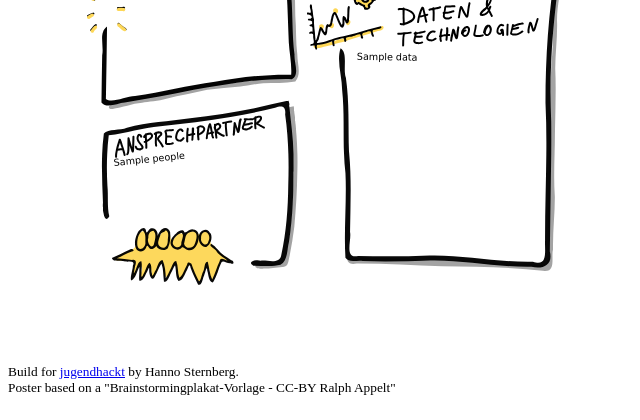
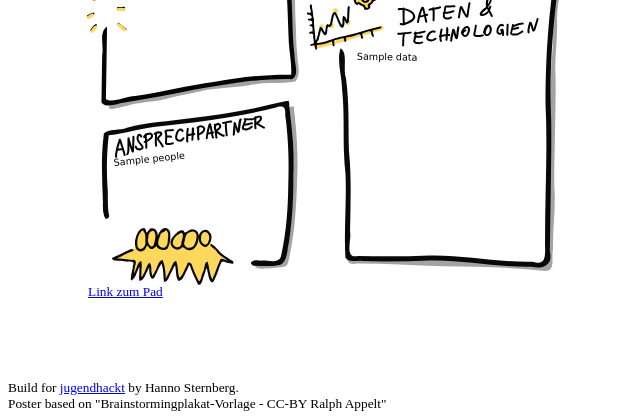
Before and after one commit to Jugendhackt/brainstorming-poster-gallery, a Flask app: template templates/poster.html in a window 1280 px wide. Shown: the part 609-1029 px from the top of the page, without its empty margins (0-640 px from the left). Before the commit the page ends 1004 px from the top, so only its background shows below. Run offline with Flask 2, Linux system fonts and the light colour scheme; the template is opened without the code that fills it: most values are stand-ins (such as "Sample title", 1, 10 or a date in 2020).

Commit message:
Add link to pad

```diff
--- a/app.py
+++ b/app.py
@@ -19,6 +19,7 @@ class PosterData:
     data: str
     missing: str
     people: str
+    url: str
 
 
 def process_markdown(text):
@@ -74,6 +75,7 @@ def poster(url):
                 "".join(data),
                 "".join(missing),
                 "".join(people),
+                url,
             )
         )
     return render_template("poster.html", posters=posters)
--- a/templates/poster.html
+++ b/templates/poster.html
@@ -46,13 +46,14 @@
                         <div class="box arrowdown"></div>
                     </div>
                 </div>
+                <small><a href="https://{{ poster.url }}">Link zum Pad</a></small>
             </div>
             {% endfor %}
         </div>
 
         <footer>
             <small>Build for <a href="jugendhackt.org">jugendhackt</a> by Hanno Sternberg.</small><br />
-            <small>Poster based on a "Brainstormingplakat-Vorlage - CC-BY Ralph Appelt"</small>
+            <small>Poster based on "Brainstormingplakat-Vorlage - CC-BY Ralph Appelt"</small>
         </footer>
 
     </body>
```
